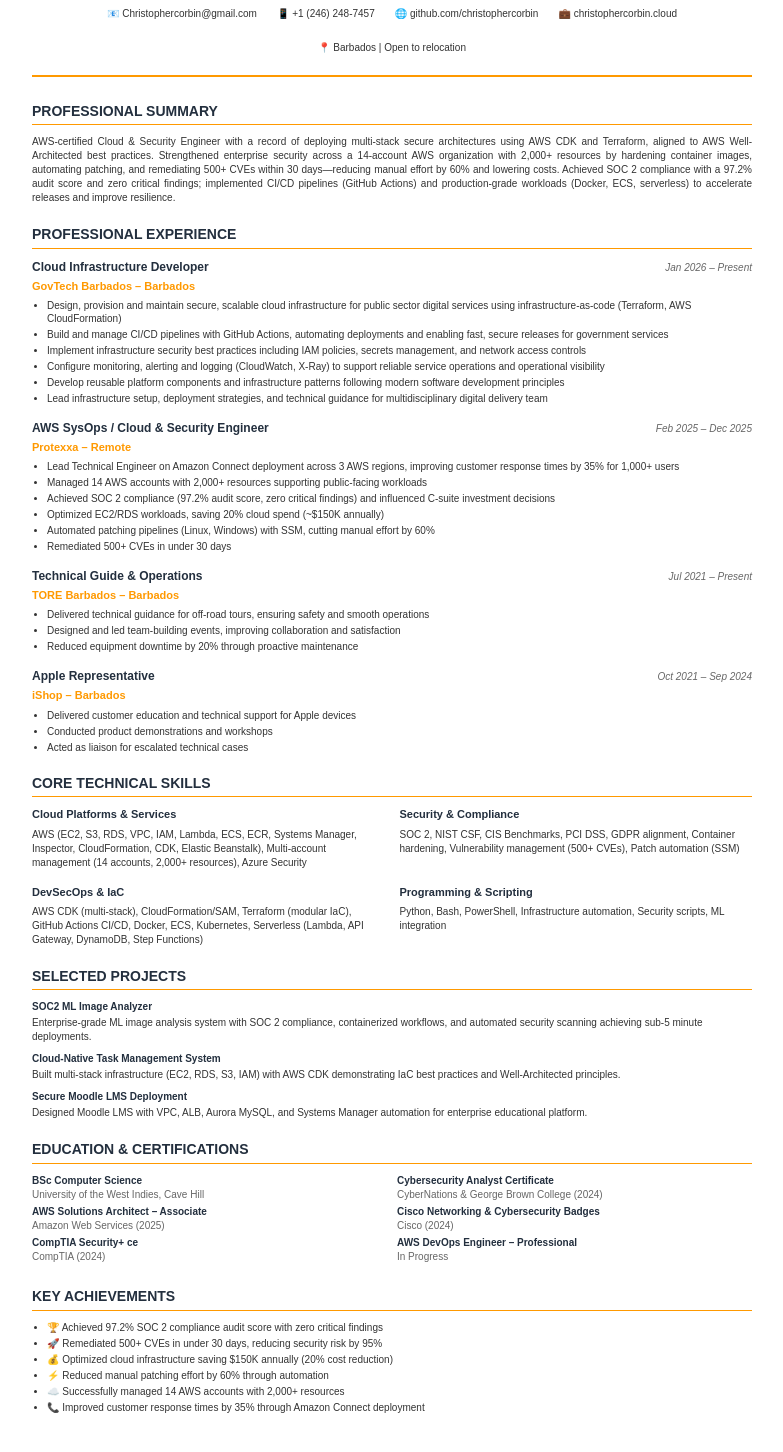
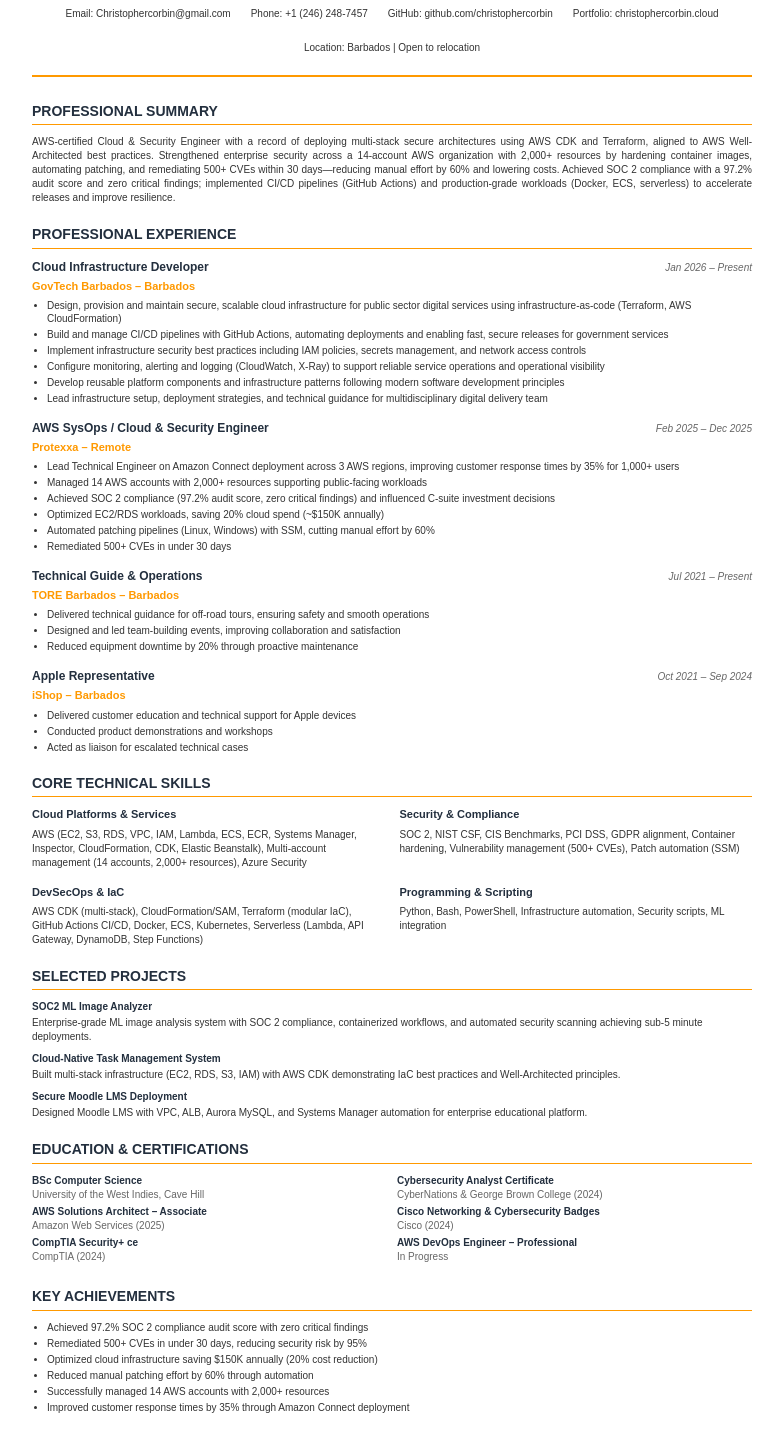
Before and after one commit to christophercorbin/E-portfolio, a website: page resume.html in a window 1280 px wide. Shown: the part 118-1570 px from the top of the page, without its empty margins (248-1031 px from the left). Drawn offline with Linux system fonts and the light colour scheme.

Commit message:
fix: Remove all emojis from downloadable resume
- Replaced emoji icons with text labels (Email:, Phone:, etc.)
- Removed emojis from Key Achievements section
- Maintains professional appearance for PDF/print format

Co-Authored-By: Warp <agent@warp.dev>

```diff
--- a/resume.html
+++ b/resume.html
@@ -175,11 +175,11 @@
         <h1>Christopher Corbin</h1>
         <h2>Cloud Infrastructure Developer & Security Engineer</h2>
         <div class="contact">
-          <span>📧 <a href="mailto:Christophercorbin@gmail.com" style="color: inherit; text-decoration: none;">Christophercorbin@gmail.com</a></span>
-          <span>📱 <a href="tel:+12462487457" style="color: inherit; text-decoration: none;">+1 (246) 248-7457</a></span>
-          <span>🌐 <a href="https://github.com/christophercorbin" target="_blank" style="color: inherit; text-decoration: none;">github.com/christophercorbin</a></span>
-          <span>💼 <a href="https://christophercorbin.cloud" target="_blank" style="color: inherit; text-decoration: none;">christophercorbin.cloud</a></span>
-          <span>📍 Barbados | Open to relocation</span>
+          <span>Email: <a href="mailto:Christophercorbin@gmail.com" style="color: inherit; text-decoration: none;">Christophercorbin@gmail.com</a></span>
+          <span>Phone: <a href="tel:+12462487457" style="color: inherit; text-decoration: none;">+1 (246) 248-7457</a></span>
+          <span>GitHub: <a href="https://github.com/christophercorbin" target="_blank" style="color: inherit; text-decoration: none;">github.com/christophercorbin</a></span>
+          <span>Portfolio: <a href="https://christophercorbin.cloud" target="_blank" style="color: inherit; text-decoration: none;">christophercorbin.cloud</a></span>
+          <span>Location: Barbados | Open to relocation</span>
         </div>
       </div>
 
@@ -382,12 +382,12 @@
       <div class="section">
         <h3 class="section-title">Key Achievements</h3>
         <ul class="achievements">
-          <li>🏆 Achieved 97.2% SOC 2 compliance audit score with zero critical findings</li>
-          <li>🚀 Remediated 500+ CVEs in under 30 days, reducing security risk by 95%</li>
-          <li>💰 Optimized cloud infrastructure saving $150K annually (20% cost reduction)</li>
-          <li>⚡ Reduced manual patching effort by 60% through automation</li>
-          <li>☁️ Successfully managed 14 AWS accounts with 2,000+ resources</li>
-          <li>📞 Improved customer response times by 35% through Amazon Connect deployment</li>
+          <li>Achieved 97.2% SOC 2 compliance audit score with zero critical findings</li>
+          <li>Remediated 500+ CVEs in under 30 days, reducing security risk by 95%</li>
+          <li>Optimized cloud infrastructure saving $150K annually (20% cost reduction)</li>
+          <li>Reduced manual patching effort by 60% through automation</li>
+          <li>Successfully managed 14 AWS accounts with 2,000+ resources</li>
+          <li>Improved customer response times by 35% through Amazon Connect deployment</li>
         </ul>
       </div>
     </div>
```
